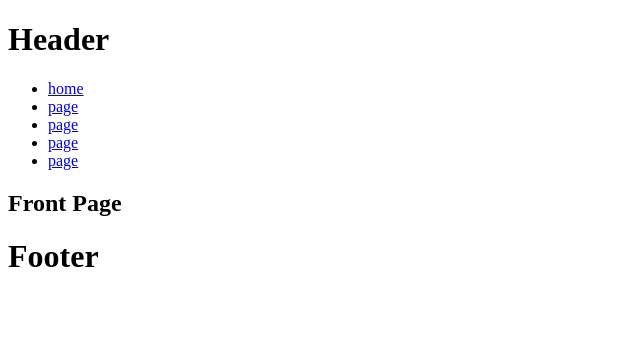
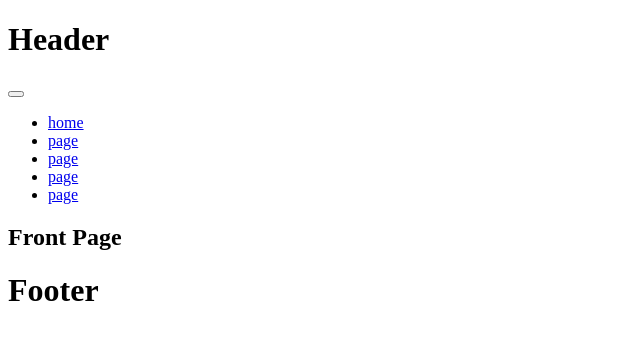
Before and after one commit to masayuki-abe/base-website, a Nuxt app: page / in a window 1280 px wide. Shown: the top 340 px of the page, without its empty margins (0-640 px from the left). Built offline with nearby package versions, Linux system fonts and the light colour scheme.

Commit message:
ハンバーガーボタン用コンポネント作成

```diff
--- /dev/null
+++ b/components/atoms/TheHumbergerButton.vue
@@ -0,0 +1,7 @@
+<template>
+  <button class="c-humbergerButton">
+    <span></span>
+    <span></span>
+    <span></span>
+  </button>
+</template>
--- a/components/organisms/TheHeader.vue
+++ b/components/organisms/TheHeader.vue
@@ -1,6 +1,7 @@
 <template>
   <header class="l-header">
     <h1>Header</h1>
-    <OrganismsTheGlobalNavi />
+    <atomsTheHumbergerButton />
+    <organismsTheGlobalNavi />
   </header>
 </template>
```
